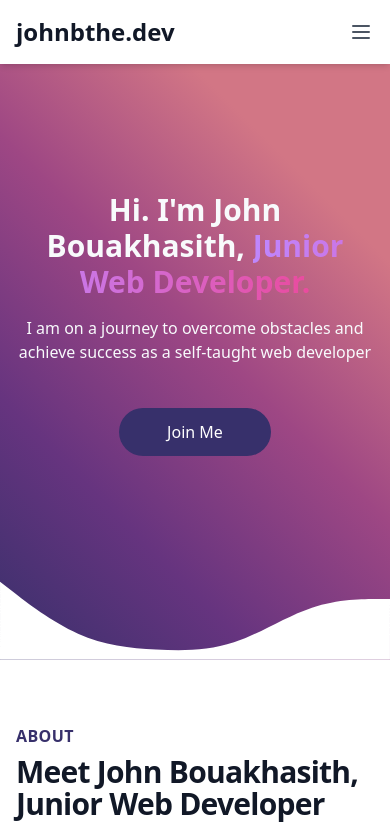
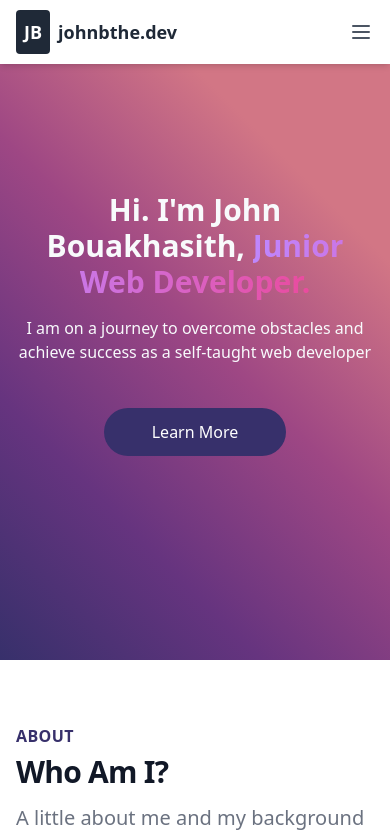
Before and after one commit to johnbthedev/johnbthe.dev, a React (Vite) app in the folder frontend/: page / in a window 390 px wide. Shown: the top 840 px of the page. Built offline with nearby package versions, Linux system fonts and the light colour scheme.

Commit message:
modified and added logo

```diff
--- a/frontend/src/components/About.jsx
+++ b/frontend/src/components/About.jsx
@@ -10,7 +10,7 @@ export default function About() {
               about
             </h2>
             <p className="mt-2 text-3xl leading-8 font-extrabold tracking-tight text-gray-900 sm:text-4xl">
-              Meet John Bouakhasith, Junior Web Developer
+              Who Am I?
             </p>
             <p className="mt-4 max-w-2xl text-xl text-gray-500 lg:mx-auto">
               A little about me and my background
--- a/frontend/src/components/Contact.jsx
+++ b/frontend/src/components/Contact.jsx
@@ -34,10 +34,10 @@ export default function Contact() {
             contact
           </h2>
           <p className="mt-2 text-3xl leading-8 font-extrabold tracking-tight text-gray-900 sm:text-4xl">
-            Let's Connect
+            Get In Touch
           </p>
           <p className="mt-4 max-w-2xl text-xl text-gray-500 md:mx-auto">
-            Discover how I can help achieve your web development goals
+            Let's work together to make your web development goals a reality
           </p>
         </div>
 
@@ -106,7 +106,7 @@ export default function Contact() {
                 href="mailto:hi@johnbthe.dev"
                 className="pl-6 text-blue-500 hover:text-blue-700"
               >
-                Contact Me &rarr;
+                Email Me &rarr;
               </a>
             </div>
           </form>
--- a/frontend/src/components/Footer.jsx
+++ b/frontend/src/components/Footer.jsx
@@ -2,13 +2,14 @@ import React from "react";
 
 export default function Footer() {
   return (
-    <footer className="bg-gray-600 text-white py-8">
+    <footer className="bg-gray-500 text-white py-8">
       <div className="container max-w-7xl mx-auto px-4 sm:px-6 lg:px-8">
         <div className="lg:flex lg:items-center lg:justify-between">
-          <div className="mb-4 lg:mb-0">
-            <span className="font-semibold text-xl tracking-tight">
-              johnbthe.dev
-            </span>
+          <div class="flex items-center">
+            <div class="bg-gray-800 text-white font-bold text-lg p-2 rounded">
+              JB
+            </div>
+            <h1 class="ml-2 text-white font-bold text-lg">johnbthe.dev</h1>
           </div>
           <div className="lg:flex lg:items-center">
             <div className="text-sm">
--- a/frontend/src/components/Hero.jsx
+++ b/frontend/src/components/Hero.jsx
@@ -4,7 +4,7 @@ export default function Hero() {
   return (
     <section
       id="home"
-      className="relative bg-fixed bg-cover bg-center py-16 lg:py-0"
+      className="relative py-16 lg:py-0"
       style={{
         background:
           "linear-gradient(45deg, #37306B 0%, #66347F 25%, #9E4784 50%, #D27685 75%)",
@@ -25,23 +25,23 @@ export default function Hero() {
           </p>
           <div className="mt-8 py-3 flex flex-wrap justify-center">
             <a
-              href="#contact"
+              href="#about"
               className="block sm:w-auto py-3 px-12 rounded-full bg-deep-indigo hover:bg-deep-purple text-white"
             >
-              Join Me
+              Learn More
             </a>
           </div>
         </div>
-        <div className="absolute inset-x-0 bottom-0">
-          <svg xmlns="http://www.w3.org/2000/svg" viewBox="0 0 1440 320">
-            <path
-              fill="#ffffff"
-              fillOpacity="1"
-              d="M0,32L48,69.3C96,107,192,181,288,224C384,267,480,277,576,282.7C672,288,768,288,864,256C960,224,1056,160,1152,128C1248,96,1344,96,1392,96L1440,96L1440,320L1392,320C1344,320,1248,320,1152,320C1056,320,960,320,864,320C768,320,672,320,576,320C480,320,384,320,288,320C192,320,96,320,48,320L0,320Z"
-            ></path>
-          </svg>
-        </div>
       </div>
+      {/* <div className="absolute inset-x-0 bottom-0 ">
+        <svg xmlns="http://www.w3.org/2000/svg" viewBox="0 0 1440 320">
+          <path
+            fill="#ffffff"
+            fill-opacity="1"
+            d="M0,288L48,272C96,256,192,224,288,197.3C384,171,480,149,576,165.3C672,181,768,235,864,250.7C960,267,1056,245,1152,250.7C1248,256,1344,288,1392,304L1440,320L1440,320L1392,320C1344,320,1248,320,1152,320C1056,320,960,320,864,320C768,320,672,320,576,320C480,320,384,320,288,320C192,320,96,320,48,320L0,320Z"
+          ></path>
+        </svg>
+      </div> */}
     </section>
   );
 }
--- a/frontend/src/components/Navbar.jsx
+++ b/frontend/src/components/Navbar.jsx
@@ -22,7 +22,12 @@ export default function Navbar() {
       <div className="max-w-7xl mx-auto px-4 sm:px-6 lg:px-8">
         <div className="flex justify-between h-16">
           <div className="flex-shrink-0 flex items-center">
-            <h1 className="text-2xl font-bold text-gray-900">johnbthe.dev</h1>
+            <div class="flex items-center">
+              <div class="bg-gray-800 text-white font-bold text-lg p-2 rounded">
+                JB
+              </div>
+              <h1 class="ml-2 text-gray-800 font-bold text-lg">johnbthe.dev</h1>
+            </div>
           </div>
           <div className="hidden lg:flex items-center">
             <a
--- a/frontend/src/components/Portfolio.jsx
+++ b/frontend/src/components/Portfolio.jsx
@@ -13,8 +13,8 @@ export default function Portfolio() {
               See My Web Development Skills in Action
             </p>
             <p className="mt-4 max-w-2xl text-xl text-gray-500 lg:mx-auto">
-              Explore my past projects and discover how I can help bring your
-              web development goals to life
+              Explore my past projects and see how I can help bring your web
+              development goals to life
             </p>
           </div>
 
--- a/frontend/src/components/Technologies.jsx
+++ b/frontend/src/components/Technologies.jsx
@@ -12,38 +12,48 @@ function Technologies() {
             Mastering the Latest Web Development Technologies
           </p>
           <p className="mt-4 max-w-2xl text-xl text-gray-500 lg:mx-auto">
-            Discover the web development technologies I use to create websites
-            that are optimized for performance, functionality, and user
-            experience
+            These are just some of the web development technologies I utilize to
+            create exceptional websites
           </p>
         </div>
         <div className="mt-10 flex flex-wrap justify-center">
           <div className="w-1/5 p-6 flex justify-center">
+            <a href="https://react.dev/">
               <img className="h-20" src="img/react.svg" alt="React Logo" />
+            </a>
           </div>
+
           <div className="w-1/5 p-6 flex justify-center">
+            <a href="https://tailwindcss.com/">
               <img
                 className="h-20"
                 src="img/tailwind-css.svg"
                 alt="Tailwind Logo"
               />
+            </a>
           </div>
           <div className="w-1/5 p-6 flex justify-center">
+            <a href="https://getbootstrap.com/">
               <img
                 className="h-20"
                 src="img/bootstrap.svg"
                 alt="Bootstrap Logo"
               />
+            </a>
           </div>
           <div className="w-1/5 p-6 flex justify-center">
+            <a href="https://strapi.io/">
               <img className="h-20" src="img/strapi.svg" alt="Strapi Logo" />
+            </a>
           </div>
           <div className="w-1/5 p-6 flex justify-center">
+            <a href="https://wordpress.org/">
               <img
                 className="h-20"
                 src="img/wordpress.svg"
                 alt="WordPress Logo"
               />
+            </a>
           </div>
         </div>
       </div>
```
Lines whose indentation alone changed are shown as unchanged.
